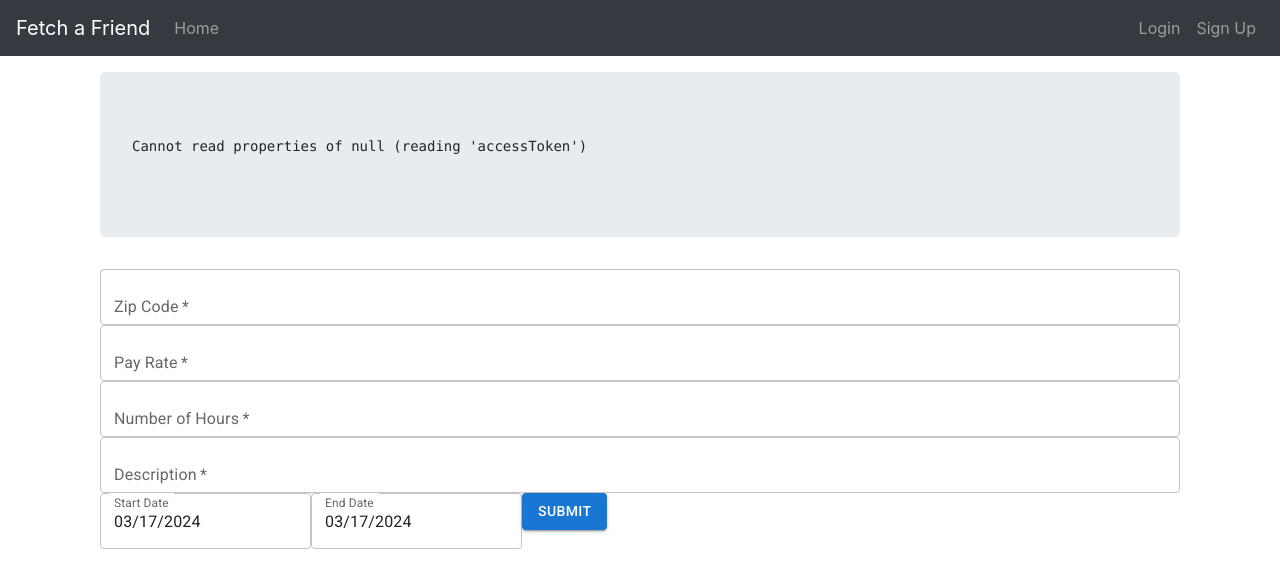
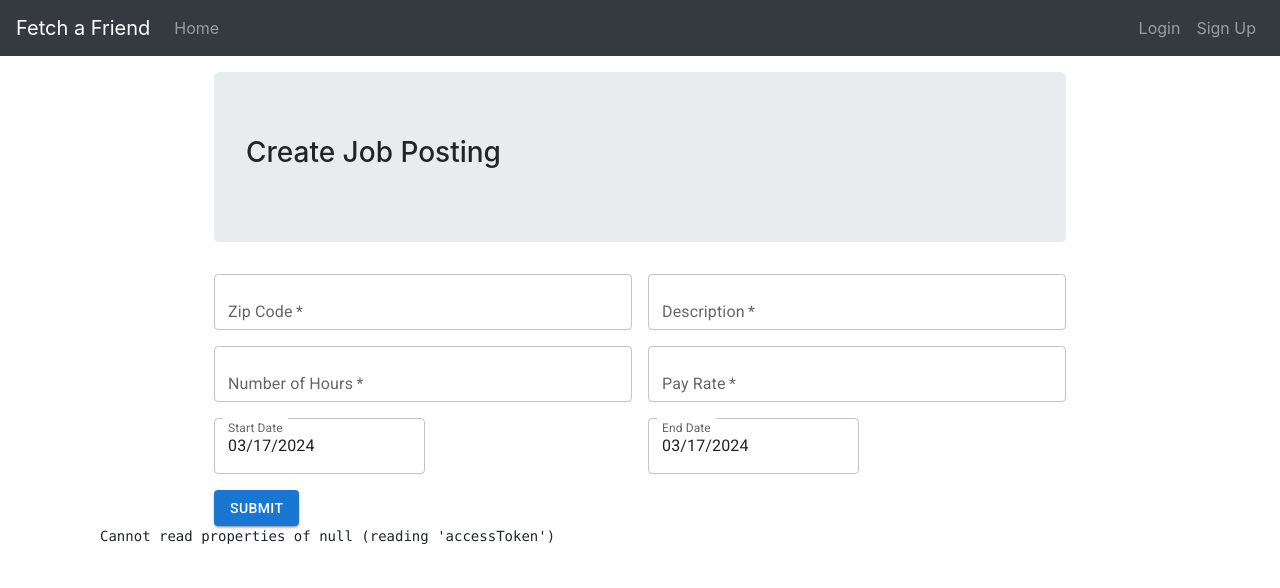
Before and after one commit to TA-Grant1101/fancy-rats, a React (Create React App) app in the folder frontend/: page /jobs in a window 1280 px wide. Shown: the top 588 px of the page. Built offline with nearby package versions, Linux system fonts and the light colour scheme.

Commit message:
Grid used to format job form

```diff
--- a/frontend/src/components/CreateJob.js
+++ b/frontend/src/components/CreateJob.js
@@ -1,5 +1,5 @@
 import React, { useState, useEffect } from "react";
-import { Button, TextField }  from '@mui/material';
+import { Button, TextField, Container, Grid }  from '@mui/material';
 import { DatePicker } from '@mui/x-date-pickers/DatePicker';
 
 import EventBus from "../common/EventBus";
@@ -94,10 +94,15 @@ export default function CreateJob() {
 
     return (
         <div className="container">
+            <Container maxWidth="md">
                 <header className="jumbotron">
-                <pre>{content}</pre>
+                    <h3>Create Job Posting</h3>
                 </header>
+            </Container>
+            <Container maxWidth="md" >
                 <form  onSubmit={handleSubmit}>
+                    <Grid container spacing={2}>
+                        <Grid item xs={6}>
                             <TextField
                                 label="Zip Code"
                                 variant="outlined"
@@ -107,6 +112,30 @@ export default function CreateJob() {
                                 onChange={handleChange}
                                 required
                             />
+                        </Grid>
+                        <Grid item xs={6}>
+                            <TextField
+                                label="Description"
+                                variant="outlined"
+                                fullWidth
+                                name="description"
+                                value={formData.description}
+                                onChange={handleChange}
+                                required
+                            />
+                        </Grid>
+                        <Grid item xs={6}>
+                            <TextField
+                                label="Number of Hours"
+                                variant="outlined"
+                                fullWidth
+                                name="totalHours"
+                                value={formData.totalHours}
+                                onChange={handleChange}
+                                required
+                            />
+                        </Grid>
+                        <Grid item xs={6}>
                             <TextField
                                 label="Pay Rate"
                                 variant="outlined"
@@ -116,24 +145,8 @@ export default function CreateJob() {
                                 onChange={handleChange}
                                 required
                             />
-                <TextField
-                    label="Number of Hours"
-                    variant="outlined"
-                    fullWidth
-                    name="totalHours"
-                    value={formData.totalHours}
-                    onChange={handleChange}
-                    required
-                />
-                <TextField
-                    label="Description"
-                    variant="outlined"
-                    fullWidth
-                    name="description"
-                    value={formData.description}
-                    onChange={handleChange}
-                    required
-                />
+                        </Grid>
+                        <Grid item xs={6}>
                             <DatePicker
                                 name="startDate"
                                 value={formData.startDate}
@@ -142,18 +155,29 @@ export default function CreateJob() {
                                 disablePast
                                 required
                             />
+                        </Grid>
+                        <Grid item xs={6}>
                             <DatePicker
                                 name="endDate"
                                 value={formData.endDate}
                                 onChange={handleEndDateChange}
                                 label="End Date"
+                                minDate={formData.startDate}
                                 disablePast
                                 required
                             />
+                        </Grid>
+                        <Grid item xs={12}>
                             <Button type="submit" variant="contained" color="primary">
                                 Submit
                             </Button>
+                        </Grid>
+                    </Grid>
                 </form>
+            </Container>
+            <div>
+                <pre>{content}</pre>
+            </div>
         </div>
     );
 };
```
Lines whose indentation alone changed are shown as unchanged.
